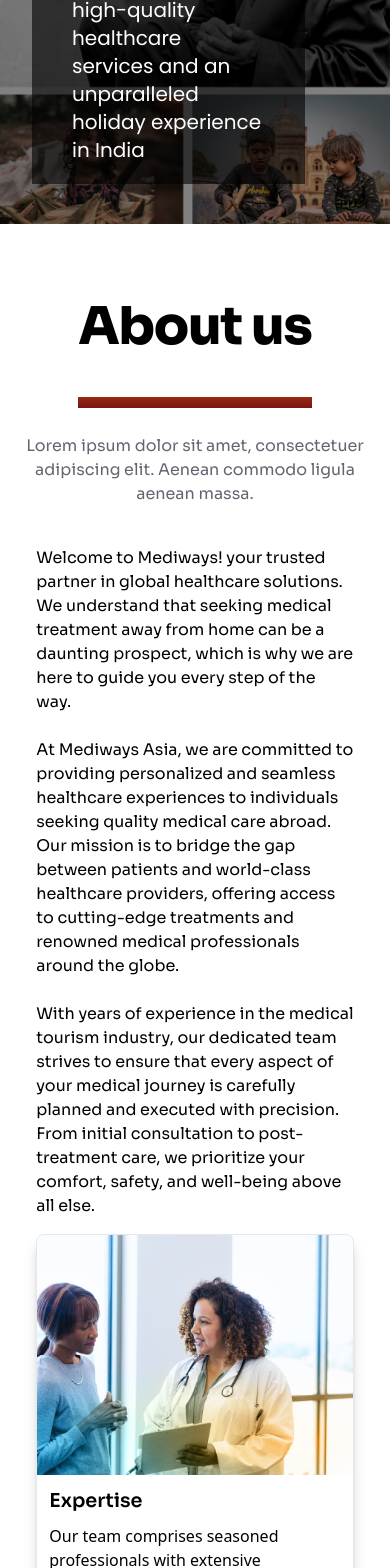
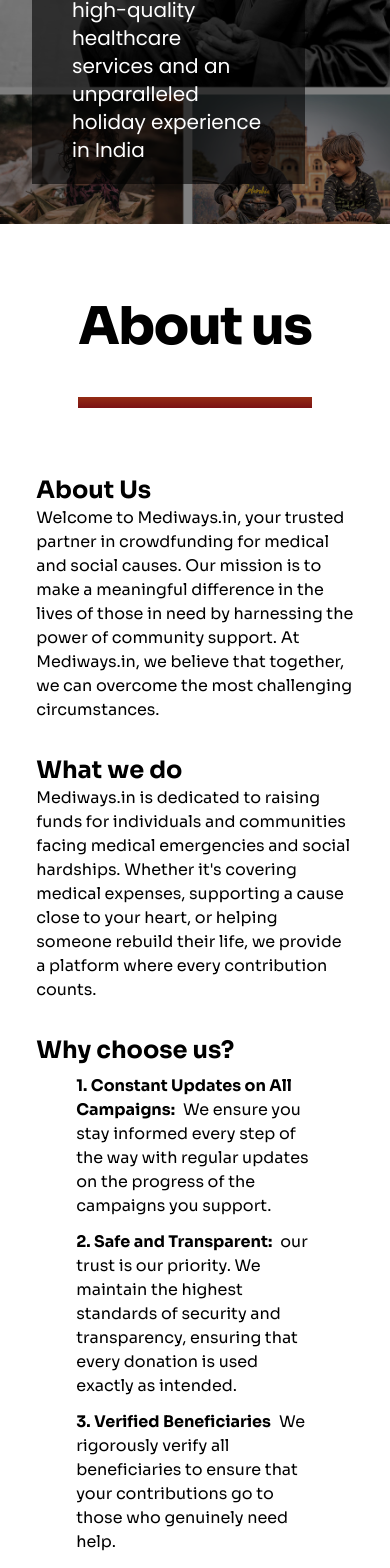
Before and after one commit to adarshtz/mediways, a React (Vite) app: page /about in a window 390 px wide. Shown: the part 432-2000 px from the top of the page. Built offline with nearby package versions, Linux system fonts and the light colour scheme; no server answers.

Commit message:
final commit

```diff
--- a/src/pages/about.jsx
+++ b/src/pages/about.jsx
@@ -23,42 +23,72 @@
         </div>
       </div>
       <div className="verflow-hidden py-10">
-        <Heading
-          title={"About us"}
-          subtitle={
-            "Lorem ipsum dolor sit amet, consectetuer adipiscing elit. Aenean commodo ligula aenean massa. "
-          }
-        />
-        <div className="px-18 m-auto flex w-11/12 flex-wrap justify-center p-5 md:w-3/4">
-          <p className="family-sora">
-            Welcome to Mediways! your trusted partner in global healthcare
-            solutions. We understand that seeking medical treatment away from
-            home can be a daunting prospect, which is why we are here to guide
-            you every step of the way.
-            <br />
-            <br /> At Mediways Asia, we are committed to providing personalized
-            and seamless healthcare experiences to individuals seeking quality
-            medical care abroad. Our mission is to bridge the gap between
-            patients and world-class healthcare providers, offering access to
-            cutting-edge treatments and renowned medical professionals around
-            the globe.
-            <br />
-            <br /> With years of experience in the medical tourism industry, our
-            dedicated team strives to ensure that every aspect of your medical
-            journey is carefully planned and executed with precision. From
-            initial consultation to post-treatment care, we prioritize your
-            comfort, safety, and well-being above all else.
+        <Heading title={"About us"} />
+        <div className="px-18 family-sora m-auto flex w-11/12 flex-wrap space-y-8 p-5 md:w-3/4">
+          <div>
+            <h1 className="family-sora text-2xl font-bold text-black">
+              About Us
+            </h1>
+            <p>
+              Welcome to Mediways.in, your trusted partner in crowdfunding for
+              medical and social causes. Our mission is to make a meaningful
+              difference in the lives of those in need by harnessing the power
+              of community support. At Mediways.in, we believe that together, we
+              can overcome the most challenging circumstances.
+            </p>
+          </div>
+          <div>
+            <h1 className="family-sora text-2xl font-bold text-black">
+              What we do
+            </h1>
+            <p>
+              Mediways.in is dedicated to raising funds for individuals and
+              communities facing medical emergencies and social hardships.
+              Whether it's covering medical expenses, supporting a cause close
+              to your heart, or helping someone rebuild their life, we provide a
+              platform where every contribution counts.
+            </p>
+          </div>
+          <div>
+            <h1 className="family-sora text-2xl font-bold text-black">
+              Why choose us?
+            </h1>
+            <p>
+              <ul className="family-sora space-y-3 px-10 py-2">
+                <li className="text-black">
+                  <span className="pr-2 font-bold">
+                    1. Constant Updates on All Campaigns:
+                  </span>
+                  We ensure you stay informed every step of the way with regular
+                  updates on the progress of the campaigns you support.
+                </li>
+                <li className="text-black">
+                  <span className="pr-2 font-bold">
+                    2. Safe and Transparent:
+                  </span>
+                  our trust is our priority. We maintain the highest standards
+                  of security and transparency, ensuring that every donation is
+                  used exactly as intended.
+                </li>
+                <li className="text-black">
+                  <span className="pr-2 font-bold">
+                    3. Verified Beneficiaries
+                  </span>
+                  We rigorously verify all beneficiaries to ensure that your
+                  contributions go to those who genuinely need help.
+                </li>
+              </ul>
+            </p>
+          </div>
+          <p>
+            We understand the urgency and importance of timely assistance, and
+            that's why we've created a user-friendly, transparent, and secure
+            platform that connects donors with those who need help the most. Our
+            goal is to empower people to make a difference, one donation at a
+            time. Join us in our mission to bring hope, healing, and positive
+            change. Together, we can turn compassion into action and create a
+            better tomorrow.
           </p>
-          <div className="flex w-full flex-col flex-wrap gap-6 md:flex-row">
-            {AboutData.map((item, index) => (
-              <AboutCard
-                key={index}
-                title={item.title}
-                desc={item.desc}
-                img={item.img}
-              />
-            ))}
-          </div>
         </div>
       </div>
     </div>
```
Also changed, not shown: src/pages/faq.jsx (+124 -82 lines).
